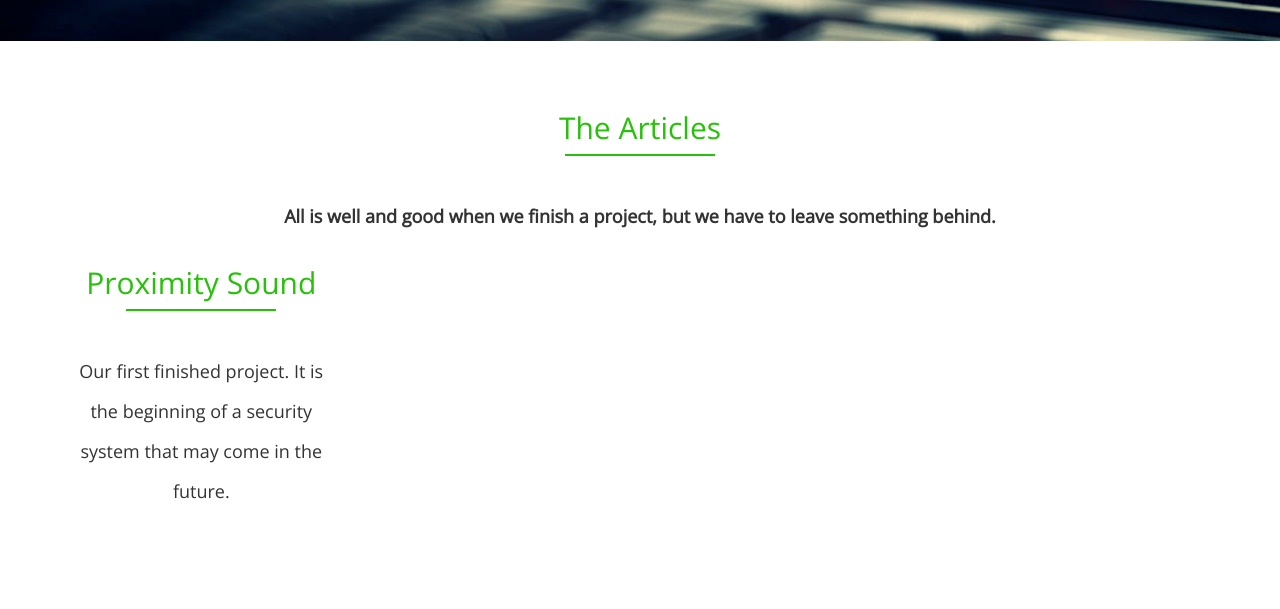
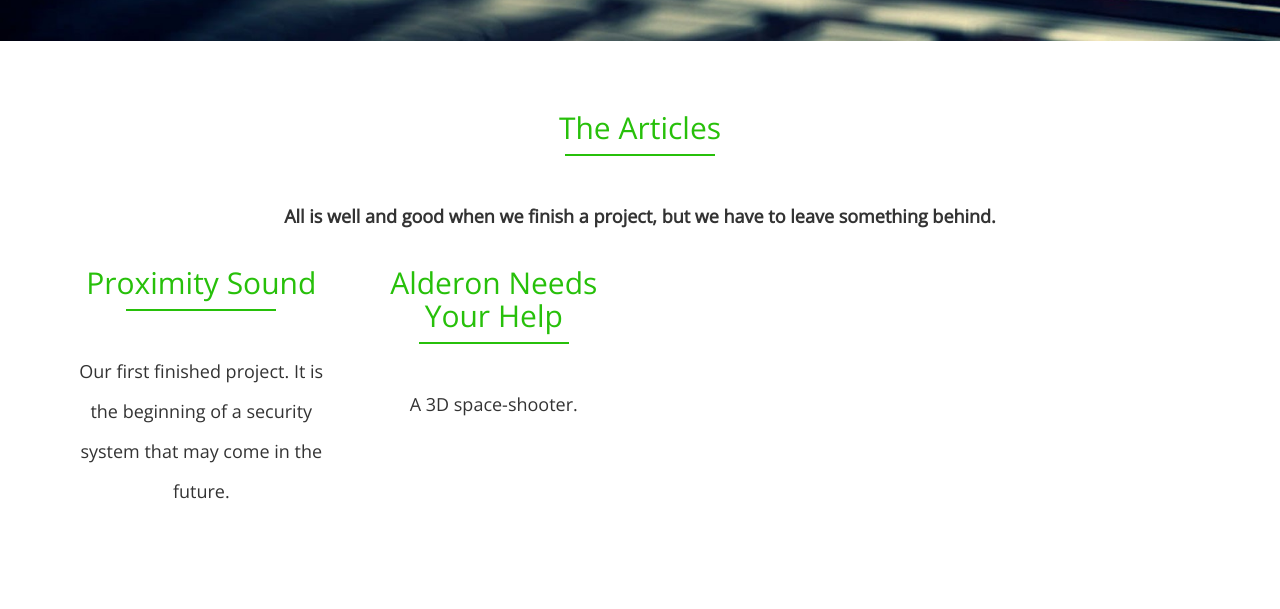
Before and after one commit to GDRH/www.gdrh.ro, a plain HTML site: page index.html in a window 1280 px wide. Shown: the part 2643-3252 px from the top of the page. Drawn offline with nearby package versions, Linux system fonts and the light colour scheme.

Commit message:
Added link to project ANYH in index.html
P.S. Cineva sa faca css la linkuri sa nu mai puna linia albastra sub ele cand linkul e pe pozitia de hover, daca nimeni nu face azi, voi face eu maine probabil

```diff
--- a/index.html
+++ b/index.html
@@ -440,6 +440,15 @@
                                       </h4>
 					</div>
 				</div>
+				<div class="col-md-18 ">
+
+					<div class="col-md-3 col-sm-6">   <!-- this needs to be centered -->
+                                      <a href="projects/Alderon Needs Your Help/AlderonNeedsYourHelp.html"><h2>Alderon Needs Your Help</h2></a>
+                                      <h4>
+                                          A 3D space-shooter.
+                                      </h4>
+					</div>
+				</div>
 			</div>
         </div>
     </section>
```
